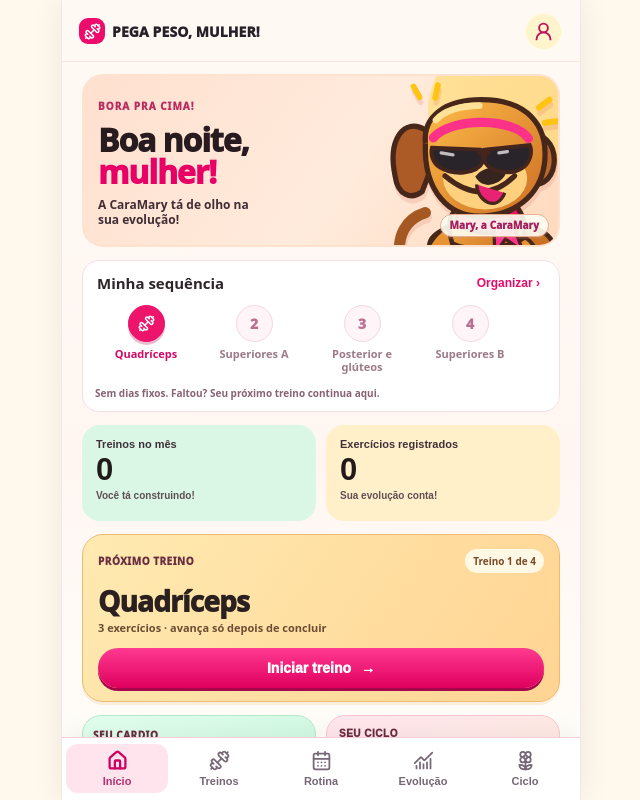
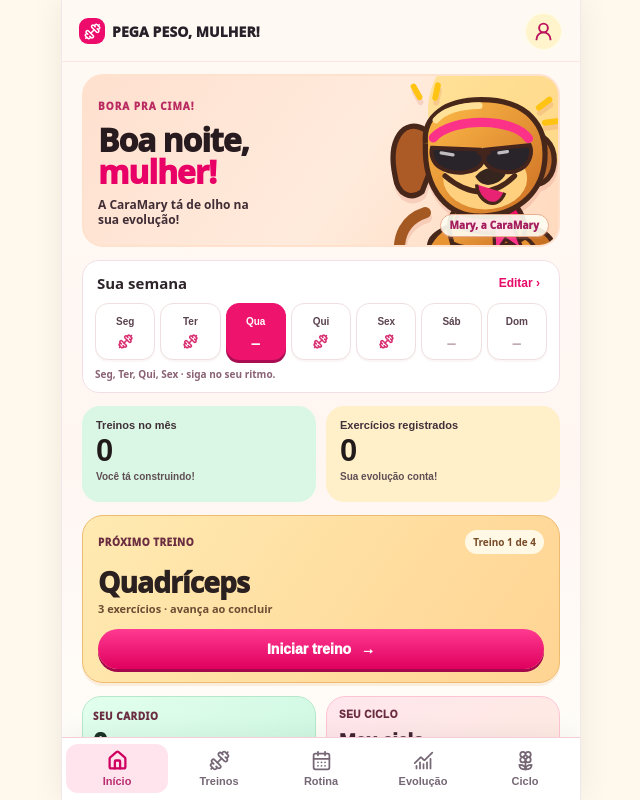
Before and after one commit to oi-lunaluz/Pega_peso-mulher, a Vue app: page / in a window 1280 px wide. Shown: the whole page, without its empty margins (319-959 px from the left). Built offline with nearby package versions, Linux system fonts and the light colour scheme.

Commit message:
feat: restaurar dias da semana com agenda flexível e alerta de treinos pendentes

```diff
--- a/src/App.vue
+++ b/src/App.vue
@@ -19,6 +19,65 @@ if(!Array.isArray(state.value.rotation)){
 if(!Number.isInteger(state.value.rotationIndex))state.value.rotationIndex=0
 if(!Number.isFinite(state.value.cardioGoal))state.value.cardioGoal=150
 if(!Number.isFinite(state.value.cardioSessionTarget))state.value.cardioSessionTarget=30
+
+const localDateKey=(date)=>[date.getFullYear(),String(date.getMonth()+1).padStart(2,'0'),String(date.getDate()).padStart(2,'0')].join('-')
+const fromLocalDate=(value)=>{const [y,m,d]=String(value).split('-').map(Number);return new Date(y,m-1,d)}
+const weekNames=['Dom','Seg','Ter','Qua','Qui','Sex','Sáb']
+const weekFullNames=['Domingo','Segunda-feira','Terça-feira','Quarta-feira','Quinta-feira','Sexta-feira','Sábado']
+const calendarNow=ref(new Date())
+const dateToday=computed(()=>localDateKey(calendarNow.value))
+const legacyTrainingDays=(state.value.routine||[]).flatMap((slot,day)=>
+  state.value.workouts.some(w=>w.name===slot?.name)?[day]:[])
+if(!Array.isArray(state.value.scheduledDays))
+  state.value.scheduledDays=legacyTrainingDays.length?legacyTrainingDays:[1,2,3,4]
+if(!state.value.scheduleAnchor)state.value.scheduleAnchor=dateToday.value
+if(!Number.isInteger(state.value.scheduleCompleted))state.value.scheduleCompleted=0
+if(!Number.isInteger(state.value.scheduleCarry))state.value.scheduleCarry=0
+const scheduledDays=computed(()=>[...new Set(state.value.scheduledDays)].filter(d=>Number.isInteger(d)&&d>=0&&d<7).sort((a,b)=>a-b))
+const scheduledDayNames=computed(()=>scheduledDays.value.map(i=>weekNames[i]))
+// A dívida é calculada a partir da data de ativação da agenda. Histórico anterior permanece intacto.
+function plannedSessionsBefore(dateKey){
+  const start=fromLocalDate(state.value.scheduleAnchor)
+  const end=fromLocalDate(dateKey)
+  if(!Number.isFinite(start.getTime())||!Number.isFinite(end.getTime()))return 0
+  let count=0
+  for(const day=new Date(start);day<end;day.setDate(day.getDate()+1)){
+    if(scheduledDays.value.includes(day.getDay()))count++
+    if(count>50000)break
+  }
+  return count
+}
+const overdueWorkouts=computed(()=>Math.max(0,state.value.scheduleCarry+plannedSessionsBefore(dateToday.value)-state.value.scheduleCompleted))
+const dueWorkouts=computed(()=>Math.max(0,state.value.scheduleCarry+plannedSessionsBefore((()=>{const d=fromLocalDate(dateToday.value);d.setDate(d.getDate()+1);return localDateKey(d)})())-state.value.scheduleCompleted))
+function toggleTrainingDay(day){
+  const oldOverdue=overdueWorkouts.value
+  const next=new Set(scheduledDays.value)
+  next.has(day)?next.delete(day):next.add(day)
+  state.value.scheduleCarry=oldOverdue
+  state.value.scheduleCompleted=0
+  state.value.scheduleAnchor=dateToday.value
+  state.value.scheduledDays=[...next].sort((a,b)=>a-b)
+}
+const weekPlan=computed(()=>{
+  const now=fromLocalDate(dateToday.value)
+  const monday=new Date(now);monday.setDate(monday.getDate()-(monday.getDay()+6)%7)
+  const days=Array.from({length:7},(_,i)=>{
+    const date=new Date(monday);date.setDate(date.getDate()+i)
+    return {day:date.getDay(),date:localDateKey(date),short:weekNames[date.getDay()],
+      full:weekFullNames[date.getDay()],isToday:localDateKey(date)===dateToday.value,
+      past:date<now,scheduled:scheduledDays.value.includes(date.getDay())}
+  })
+  let nextOffset=0
+  return days.map(d=>{
+    const recorded=state.value.history.some(h=>h.kind==='forca'&&h.date===fromLocalDate(d.date).toLocaleDateString('pt-BR'))
+    const queued=d.scheduled&&!d.past
+    const name=queued&&rotation.value.length?rotation.value[(rotationIndex.value+nextOffset)%rotation.value.length]:''
+    if(queued)nextOffset++
+    const status=!d.scheduled?'livre':d.past?(recorded?'concluído':overdueWorkouts.value>0?'pendente':'reorganizado'):d.isToday?'hoje':'previsto'
+    return {...d,recorded,name,status}
+  })
+})
+
 const view=ref('home')
 const rotation=computed(()=>state.value.rotation.filter(name=>state.value.workouts.some(w=>w.name===name)))
 const rotationIndex=computed(()=>rotation.value.length?((state.value.rotationIndex%rotation.value.length)+rotation.value.length)%rotation.value.length:0)
@@ -49,8 +108,10 @@ function addRotation(){
   addRotationName.value=''
 }
 function advanceRotation(completedName){
-  if(rotation.value.length&&completedName===nextWorkoutName.value)
+  if(rotation.value.length&&completedName===nextWorkoutName.value){
     state.value.rotationIndex=(rotationIndex.value+1)%rotation.value.length
+    state.value.scheduleCompleted++
+  }
 }
 
 const workoutName=ref(''),newWorkout=ref(''),newExercise=ref('')
@@ -99,6 +160,7 @@ function finish(){
     seconds:elapsed.value,sets:JSON.parse(JSON.stringify(sets.value))
   })
   if(kind.value==='forca'){sequenceAdvanced.value=completedName===nextWorkoutName.value;advanceRotation(completedName)}
+  calendarNow.value=new Date()
   view.value='done'
 }
 const workoutTab=ref('fichas')
@@ -166,23 +228,25 @@ function openToday(){if(nextWorkout.value)openWorkout(nextWorkout.value.name);el
  <img class="home-dog" src="/caramelo-treino.svg" alt="Mary, a caramela apelidada CaraMary, de óculos e bandana rosa, sorrindo"/><span class="mary-label">Mary, a CaraMary</span>
 </div>
 <div class="home-rotation">
-  <div class="home-section-title"><strong>Minha sequência</strong><button class="home-text-link" @click="view='routine'">Organizar <span aria-hidden="true">›</span></button></div>
-  <div v-if="rotation.length" class="home-rotation-steps">
-    <div v-for="(name,i) in rotation" :key="name" class="home-rotation-step" :class="{upcoming:i===rotationIndex}">
-      <span class="home-rotation-bubble"><AppIcon v-if="i===rotationIndex" name="dumbbell" :size="17"/><span v-else>{{i+1}}</span></span>
-      <span class="home-rotation-name">{{name}}</span>
-    </div>
+  <div class="home-section-title"><strong>Sua semana</strong><button class="home-text-link" @click="view='routine'">Editar <span aria-hidden="true">›</span></button></div>
+  <div class="home-week-days">
+    <button v-for="d in weekPlan" :key="d.date" :class="{active:d.isToday,hasWorkout:d.scheduled,missed:d.status==='pendente'}"
+      :aria-label="d.full+': '+(d.scheduled?d.status:'Descanso ou cardio livre')" @click="view='routine'">
+      <span>{{d.short}}</span>
+      <AppIcon v-if="d.scheduled" :name="d.status==='concluído'?'check':'dumbbell'" :size="15" :strokeWidth="2.5"/>
+      <span v-else class="week-rest-mark">–</span>
+    </button>
   </div>
-  <p v-else class="rotation-help">Escolha seus treinos na aba Rotina para começar.</p>
-  <p class="rotation-help">Sem dias fixos. Faltou? Seu próximo treino continua aqui.</p>
+  <p v-if="overdueWorkouts>0" class="home-overdue" role="status"><AppIcon name="calendar" :size="15"/> {{overdueWorkouts}} {{overdueWorkouts===1?'treino pendente':'treinos pendentes'}}. A ordem foi ajustada para você não pular nenhum.</p>
+  <p v-else class="rotation-help">{{scheduledDayNames.join(', ')||'Nenhum dia marcado'}} · siga no seu ritmo.</p>
 </div>
 <div class="home-metrics">
  <button class="home-metric mint" @click="view='stats'"><small>Treinos no mês</small><strong>{{strengthThisMonth}}</strong><span class="metric-caption">Você tá construindo!</span></button>
  <button class="home-metric peach" @click="view='stats'"><small>Exercícios registrados</small><strong>{{personalRecords}}</strong><span class="metric-caption">Sua evolução conta!</span></button>
 </div>
 <section class="home-today">
-  <div class="home-today-header"><span class="eyebrow">PRÓXIMO TREINO</span><span class="today-pill">{{rotation.length?'Treino '+(rotationIndex+1)+' de '+rotation.length:'Monte sua sequência'}}</span></div>
-  <div class="home-today-body"><div><h2>{{nextWorkoutName||'Defina sua ordem'}}</h2><p v-if="nextWorkout">{{nextWorkout.exercises.length}} exercícios · avança só depois de concluir</p><p v-else>Adicione suas fichas à sequência de treinos.</p></div></div>
+  <div class="home-today-header"><span class="eyebrow">{{overdueWorkouts?'TREINO PENDENTE':'PRÓXIMO TREINO'}}</span><span class="today-pill">{{rotation.length?'Treino '+(rotationIndex+1)+' de '+rotation.length:'Monte sua sequência'}}</span></div>
+  <div class="home-today-body"><div><h2>{{nextWorkoutName||'Defina sua ordem'}}</h2><p v-if="nextWorkout">{{nextWorkout.exercises.length}} exercícios · {{overdueWorkouts?'recuperando treino atrasado':'avança ao concluir'}}</p><p v-else>Adicione suas fichas à sequência de treinos.</p></div></div>
   <button class="home-primary" @click="openToday">{{nextWorkout?'Iniciar treino':'Organizar treinos'}} <span aria-hidden="true">→</span></button>
 </section>
 <div class="home-bottom-grid">
@@ -192,9 +256,24 @@ function openToday(){if(nextWorkout.value)openWorkout(nextWorkout.value.name);el
 <div class="home-footer-note">O peso varia. A evolução continua.</div>
 </template>
 <template v-else-if="view==='routine'">
-<div class="brazil-banner yellow"><div><span class="kicker">SEU RITMO, SUA ORDEM</span><h2>Sem dia marcado!</h2><p>O próximo treino espera por você.</p></div><img class="banner-dog" src="/caramelo-treino.svg" alt="" aria-hidden="true"/></div>
-<div class="rotation-intro"><strong>Como funciona</strong><p>Você monta uma sequência e segue na ordem. Se não treinar hoje, nada muda. Somente concluir o treino da vez libera o próximo. Ao terminar a lista, ela recomeça.</p></div>
-<div class="brazil-row-title"><h3>Ordem dos treinos</h3><span>{{rotation.length}} fichas na sequência</span></div>
+<div class="brazil-banner yellow"><div><span class="kicker">SEU PLANEJAMENTO</span><h2>Semana flexível!</h2><p>Os dias continuam. Os treinos se reorganizam.</p></div><img class="banner-dog" src="/caramelo-treino.svg" alt="" aria-hidden="true"/></div>
+<div v-if="overdueWorkouts" class="schedule-overdue" role="status"><strong>{{overdueWorkouts}} {{overdueWorkouts===1?'treino pendente':'treinos pendentes'}}</strong><p>Você perdeu um dia planejado. Vamos fazer {{nextWorkoutName}} no próximo dia de treino, sem pular sua sequência.</p></div>
+<div class="rotation-intro"><strong>Como funciona</strong><p>Escolha os dias em que costuma treinar. Se faltar, o treino não é perdido: ele passa para o próximo dia disponível e os demais seguem a ordem.</p></div>
+<div class="brazil-row-title"><h3>Meus dias de treino</h3><span>Toque para marcar ou desmarcar</span></div>
+<div class="schedule-day-picker">
+<button v-for="d in [{day:1,label:'Seg'},{day:2,label:'Ter'},{day:3,label:'Qua'},{day:4,label:'Qui'},{day:5,label:'Sex'},{day:6,label:'Sáb'},{day:0,label:'Dom'}]"
+:key="d.day" :aria-pressed="scheduledDays.includes(d.day)" :class="{selected:scheduledDays.includes(d.day)}" @click="toggleTrainingDay(d.day)">{{d.label}}</button>
+</div>
+<div class="brazil-row-title"><h3>Esta semana</h3><span>Reorganizada automaticamente</span></div>
+<div class="brazil-list">
+  <div v-for="d in weekPlan" :key="d.date" class="brazil-list-row schedule-day-row" :class="{isToday:d.isToday,isLate:d.status==='pendente'}">
+    <span class="schedule-date">{{d.short}}</span>
+    <span class="row-info"><strong>{{d.scheduled?(d.name|| (d.past?'Treino programado':nextWorkoutName)):'Descanso / cardio livre'}}</strong><small>{{d.full}} · {{d.status==='pendente'?'Faltou — treino mantido na sequência':d.status==='concluído'?'Treino registrado':d.status==='reorganizado'?'Treino já reorganizado':d.status==='hoje'?'Treino previsto para hoje':d.status==='previsto'?'Próximo na ordem':'Dia livre'}}</small></span>
+    <AppIcon v-if="d.status==='concluído'" name="check" :size="19"/>
+    <span v-else-if="d.status==='pendente'" class="schedule-late-tag">Pendente</span>
+  </div>
+</div>
+<div class="brazil-row-title"><h3>Ordem das fichas</h3><span>Arraste usando as setas</span></div>
 <div class="brazil-list">
   <div v-for="(name,i) in rotation" :key="name" class="brazil-list-row rotation-list-row" :class="{'is-next':i===rotationIndex}">
     <span class="rotation-order-number">{{i+1}}</span>
@@ -209,7 +288,7 @@ function openToday(){if(nextWorkout.value)openWorkout(nextWorkout.value.name);el
 <div v-if="!rotation.length" class="brazil-empty">Sua sequência está vazia. Adicione uma ficha abaixo.</div>
 <div class="rotation-add"><label for="rotation-add-select">Adicionar treino à sequência</label><div><select id="rotation-add-select" v-model="addRotationName"><option value="">Selecione uma ficha</option><option v-for="w in availableForRotation" :value="w.name" :key="w.name">{{w.name}}</option></select><button :disabled="!addRotationName" @click="addRotation"><AppIcon name="plus" :size="17"/></button></div></div>
 <button class="outline brazil-outline" @click="view='list'">Gerenciar minhas fichas</button>
-<div class="cardio-goal-panel"><h3>Cardio sem dia fixo</h3><p>Você pode fazer cardio quando quiser; ele não muda a ordem da musculação.</p>
+<div class="cardio-goal-panel"><h3>Cardio independente</h3><p>Você pode fazer cardio em qualquer dia; isso não muda a ordem dos treinos de força.</p>
   <div class="cardio-goal-fields"><div><label for="cardio-week-goal">Meta semanal (min)</label><input id="cardio-week-goal" type="number" min="1" v-model.number="state.cardioGoal"/></div>
   <div><label for="cardio-session-goal">Referência por sessão (min)</label><input id="cardio-session-goal" type="number" min="1" v-model.number="state.cardioSessionTarget"/></div></div>
   <div class="rotation-cardio-progress"><span>{{weeklyCardio}} de {{state.cardioGoal}} min realizados nesta semana</span><span class="progress-track"><i :style="{width:Math.min(100,weeklyCardio/Math.max(1,state.cardioGoal)*100)+'%'}"></i></span></div>
```
